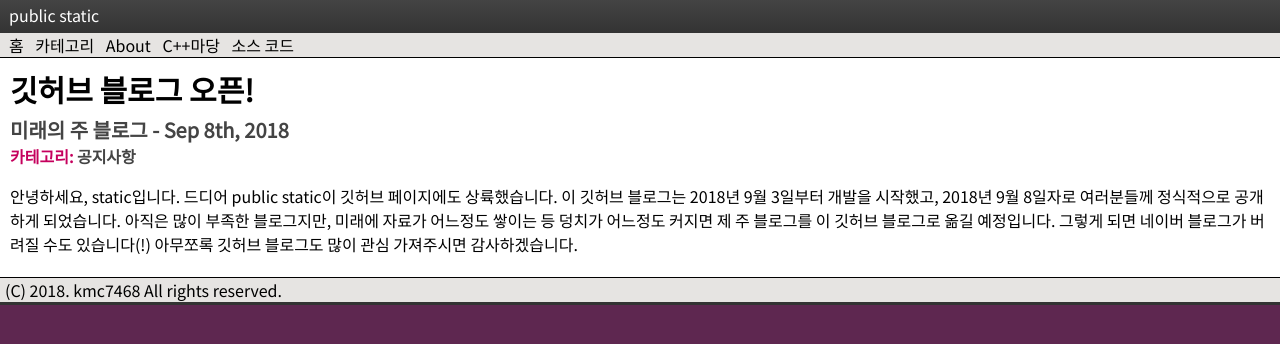
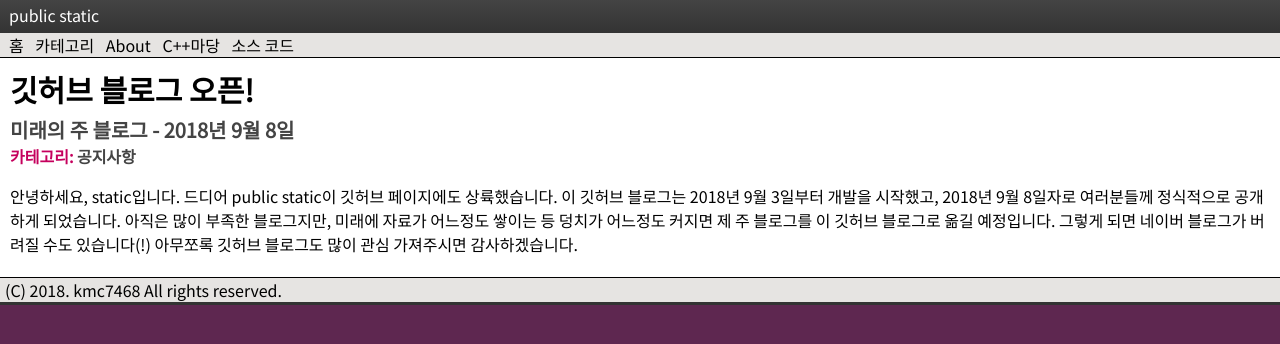
Before and after one commit to kmc7468/kmc7468.github.io, a Jekyll site: the page built from _posts/notice/2018-09-08-1.md, in a window 1280 px wide. Shown: the top 344 px of the page. Built offline with Jekyll 4.4.1, drawn with Linux system fonts in a browser that asks for light colours; comment, search, counter and statistics services are not loaded.

Commit message:
포스트 업로드 날짜 형식 변경

```diff
--- a/_layouts/category.html
+++ b/_layouts/category.html
@@ -8,7 +8,7 @@ layout: page
 		<h2>포스트 목록</h2>
 		<ul>
 			{% for post in site.categories[page.category] %}
-				<li><a href="{{ post.url }}">{{ post.title }}</a> ({{ post.date | date_to_string: "ordinal", "US" }})</li>
+				<li><a href="{{ post.url }}">{{ post.title }}</a> ({{ post.date | date: "%Y년 %-m월 %-d일" }})</li>
 			{% endfor %}
 		</ul>
 	</article>
--- a/_layouts/post.html
+++ b/_layouts/post.html
@@ -12,7 +12,7 @@ layout: default
 		{% if page.subtitle %}
 			{{ page.subtitle }} -
 		{% endif %}
-		{{ page.date | date_to_string: "ordinal", "US" }}
+		{{ page.date | date: "%Y년 %-m월 %-d일" }}
 	</h1>
 	<h1 class="page-category">카테고리: <a href="{{ site.baseurl }}/categories/{{ page.category }}">
 		{% for category in site.categories_korean %}
```
